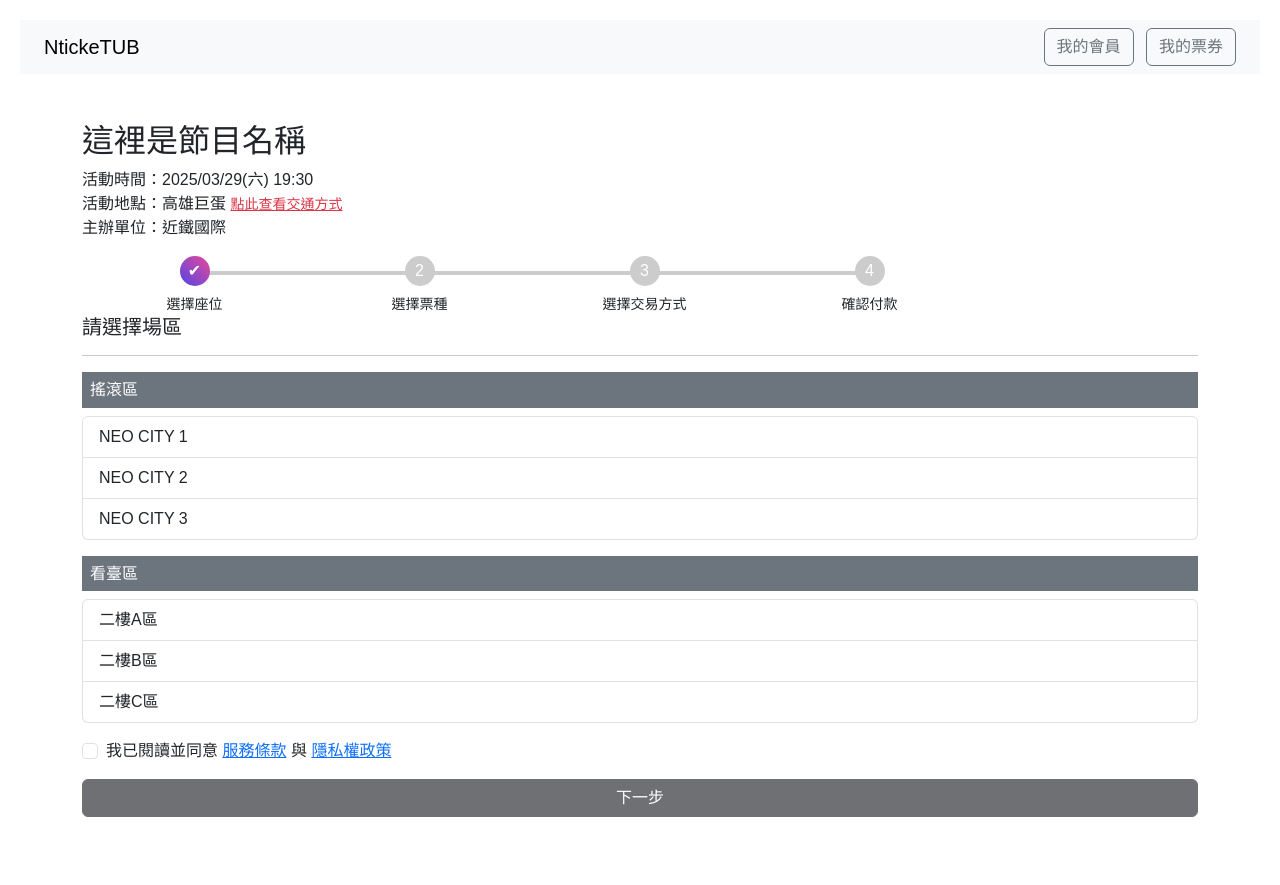
After one commit to Aurororara/ticket-system, a Flask app: page /ticket/select-area in a window 1280 px wide. The commit adds this page. Run offline with Flask 3, Linux system fonts and the light colour scheme.

Commit message:
購票首頁跟選擇座位的前端

```diff
--- a/app.py
+++ b/app.py
@@ -38,5 +38,16 @@ def buy_ticket():
       return jsonify({"message": "搶票成功！剩餘：" + str(ticket['stock'])})
   return jsonify({"message": "搶票失敗，可能已售完"}), 400
 
+# 購票起始頁
+@app.route('/ticket/start')
+def view_ticket_start():
+  return render_template('ticket_start.html')
+
+# 購票選擇區域
+@app.route('/ticket/select-area')
+def select_area():
+    return render_template('select_area.html')
+
+
 if __name__ == '__main__':
   app.run(debug=True)
--- /dev/null
+++ b/static/script.js
@@ -0,0 +1,49 @@
+function showTab(tabName) {
+  const tabContent = document.getElementById('tabContent');
+  let content = '';
+
+  switch (tabName) {
+    case 'intro':
+      content = '這裡是節目介紹內容。';
+      break;
+    case 'notice':
+      content = '這裡是注意事項內容。';
+      break;
+    case 'seats':
+      content = '這裡是票區座位內容。';
+      break;
+    case 'pickup':
+      content = '這裡是取票說明內容。';
+      break;
+    case 'map':
+      content = '這裡是場館說明內容。';
+      break;
+    default:
+      content = '請選擇上方任一按鈕以檢視相關資訊。';
+  }
+
+  tabContent.innerHTML = `<p>${content}</p>`;
+
+  // Update button states
+  document.querySelectorAll('.btn-group .btn').forEach(btn => btn.classList.remove('active'));
+  const buttons = {
+    'intro': 0,
+    'notice': 1,
+    'seats': 2,
+    'pickup': 3,
+    'map': 4
+  };
+  document.querySelectorAll('.btn-group .btn')[buttons[tabName]].classList.add('active');
+}
+
+// 啟用或停用 下一步 按鈕
+document.addEventListener('DOMContentLoaded', function () {
+  const agreeCheckbox = document.getElementById('agreeTerms');
+  const nextButton = document.getElementById('nextBtn');
+
+  if (agreeCheckbox && nextButton) {
+    agreeCheckbox.addEventListener('change', function () {
+      nextButton.disabled = !this.checked;
+    });
+  }
+});
--- a/static/style.css
+++ b/static/style.css
@@ -12,3 +12,77 @@ body {
   border: none;
   cursor: pointer;
 }
+
+.btn-group .btn.active {
+  background-color: #6c757d;
+  border-color: #6c757d;
+}
+
+#tabContent {
+  border: 1px solid #dee2e6;
+  padding: 15px;
+  min-height: 100px;
+}
+
+#四燈獎
+.progress-steps-wrapper {
+  display: flex;
+  justify-content: center;
+  margin: 2rem 0;
+}
+
+.progress-steps {
+  display: flex;
+  align-items: center;
+  width: 100%;
+  max-width: 900px;
+  justify-content: space-between;
+}
+
+.step {
+  position: relative;
+  display: flex;
+  flex-direction: column;
+  align-items: center;
+  flex: 1;
+}
+
+/* 圓點 */
+.circle {
+  width: 30px;
+  height: 30px;
+  border-radius: 50%;
+  background: #ccc;
+  color: white;
+  display: flex;
+  align-items: center;
+  justify-content: center;
+  font-size: 16px;
+  z-index: 1;
+}
+
+.step.completed .circle {
+  background: linear-gradient(45deg, #4f46e5, #ec4899);
+}
+
+/* 標籤 */
+.label {
+  margin-top: 8px;
+  font-size: 14px;
+}
+
+/* 線條，只出現在右邊 */
+.step .line {
+  position: absolute;
+  top: 15px;
+  left: 50%;
+  width: 100%;
+  height: 4px;
+  background-color: #ccc;
+  z-index: 0;
+}
+
+/* 最後一個步驟不要線條 */
+.step:last-child .line {
+  display: none;
+}
--- /dev/null
+++ b/templates/layout.html
@@ -0,0 +1,29 @@
+<!DOCTYPE html>
+<html lang="zh-Hant">
+
+<head>
+  <meta charset="UTF-8">
+  <meta name="viewport" content="width=device-width, initial-scale=1">
+  <title>{% block title %}NtickeTUB{% endblock %}</title>
+  <link href="https://cdn.jsdelivr.net/npm/bootstrap@5.3.0/dist/css/bootstrap.min.css" rel="stylesheet">
+  <link rel="stylesheet" href="{{ url_for('static', filename='style.css') }}">
+</head>
+
+<body>
+  <nav class="navbar navbar-light bg-light justify-content-between px-4">
+    <h1 class="navbar-brand mb-0">NtickeTUB</h1>
+    <div>
+      <button class="btn btn-outline-secondary me-2">我的會員</button>
+      <button class="btn btn-outline-secondary">我的票券</button>
+    </div>
+  </nav>
+
+  <main>
+    {% block content %}{% endblock %}
+  </main>
+
+  <script src="https://cdn.jsdelivr.net/npm/bootstrap@5.3.0/dist/js/bootstrap.bundle.min.js"></script>
+  <script src="{{ url_for('static', filename='script.js') }}"></script>
+</body>
+
+</html>
--- /dev/null
+++ b/templates/select_area.html
@@ -0,0 +1,71 @@
+{% extends "layout.html" %}
+{% block title %}選擇場區 - NtickeTUB{% endblock %}
+
+{% block content %}
+<div class="container my-5">
+  <h2>這裡是節目名稱</h2>
+  <p>
+    <i class="bi bi-calendar-event"></i> 活動時間：2025/03/29(六) 19:30<br>
+    <i class="bi bi-geo-alt"></i> 活動地點：高雄巨蛋 <a href="#" class="text-danger small">點此查看交通方式</a><br>
+    主辦單位：近鐵國際
+  </p>
+
+  <!-- 進度條 -->
+<div class="progress-steps-wrapper">
+  <div class="progress-steps">
+    <div class="step completed">
+      <div class="circle">✔</div>
+      <div class="label">選擇座位</div>
+      <div class="line"></div> <!-- 線只在右邊 -->
+    </div>
+    <div class="step">
+      <div class="circle">2</div>
+      <div class="label">選擇票種</div>
+      <div class="line"></div>
+    </div>
+    <div class="step">
+      <div class="circle">3</div>
+      <div class="label">選擇交易方式</div>
+      <div class="line"></div>
+    </div>
+    <div class="step">
+      <div class="circle">4</div>
+      <div class="label">確認付款</div>
+    </div>
+  </div>
+</div>
+
+
+  <!-- 選擇場區 -->
+  <h5>請選擇場區</h5>
+  <hr>
+  <div class="mb-3">
+    <h6 class="bg-secondary text-white p-2">搖滾區</h6>
+    <div class="list-group">
+      <button class="list-group-item list-group-item-action">NEO CITY 1</button>
+      <button class="list-group-item list-group-item-action">NEO CITY 2</button>
+      <button class="list-group-item list-group-item-action">NEO CITY 3</button>
+    </div>
+  </div>
+
+  <div class="mb-3">
+    <h6 class="bg-secondary text-white p-2">看臺區</h6>
+    <div class="list-group">
+      <button class="list-group-item list-group-item-action">二樓A區</button>
+      <button class="list-group-item list-group-item-action">二樓B區</button>
+      <button class="list-group-item list-group-item-action">二樓C區</button>
+    </div>
+  </div>
+
+  <!-- 同意條款 -->
+  <div class="form-check mb-3">
+    <input class="form-check-input" type="checkbox" id="agreeTerms">
+    <label class="form-check-label" for="agreeTerms">
+      我已閱讀並同意 <a href="#">服務條款</a> 與 <a href="#">隱私權政策</a>
+    </label>
+  </div>
+
+  <!-- 下一步 -->
+  <button class="btn btn-dark w-100" id="nextBtn" disabled>下一步</button>
+</div>
+{% endblock %}
```
Also changed, not shown: templates/ticket_start.html (added, +64 -0 lines). Lines whose indentation alone changed are shown as unchanged.
